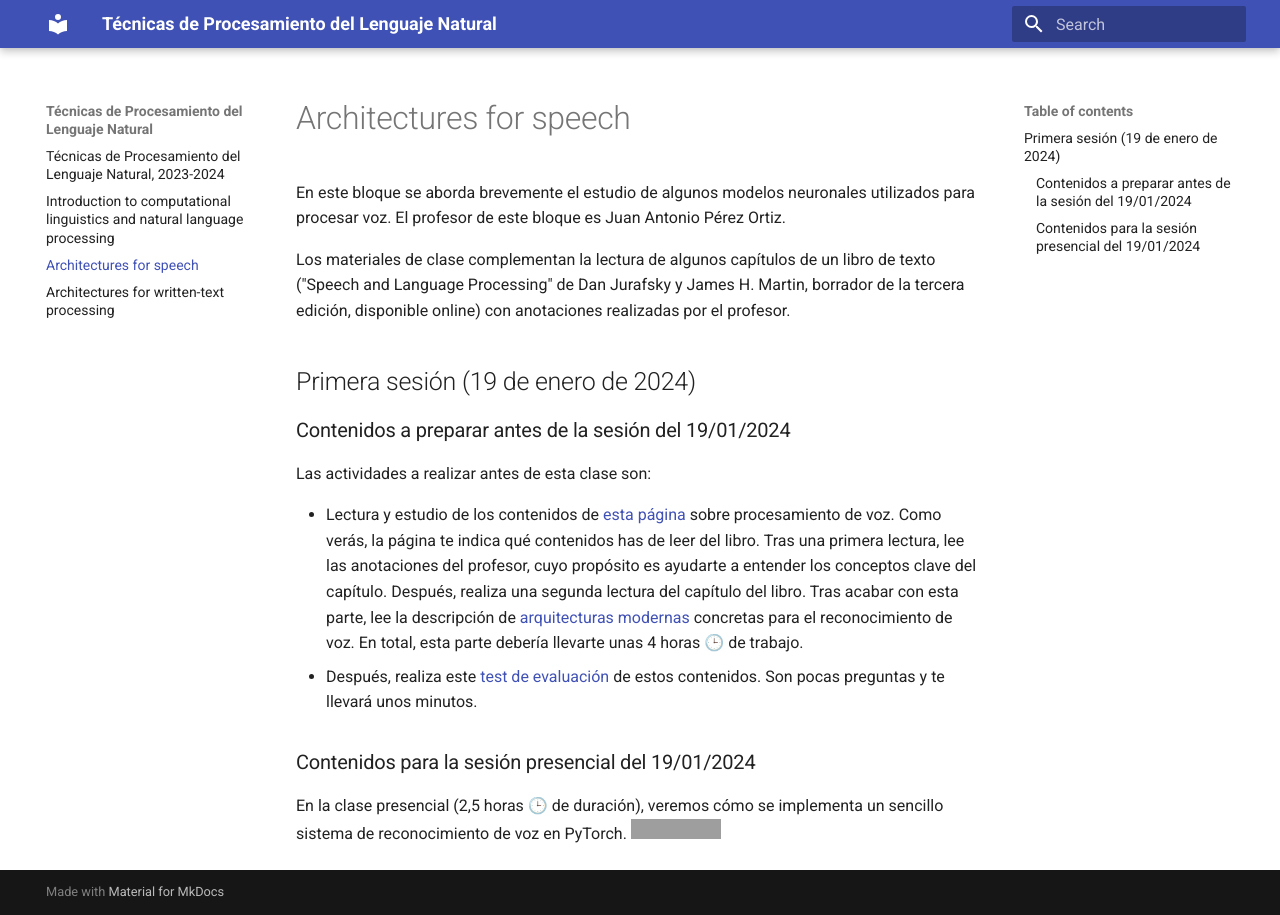
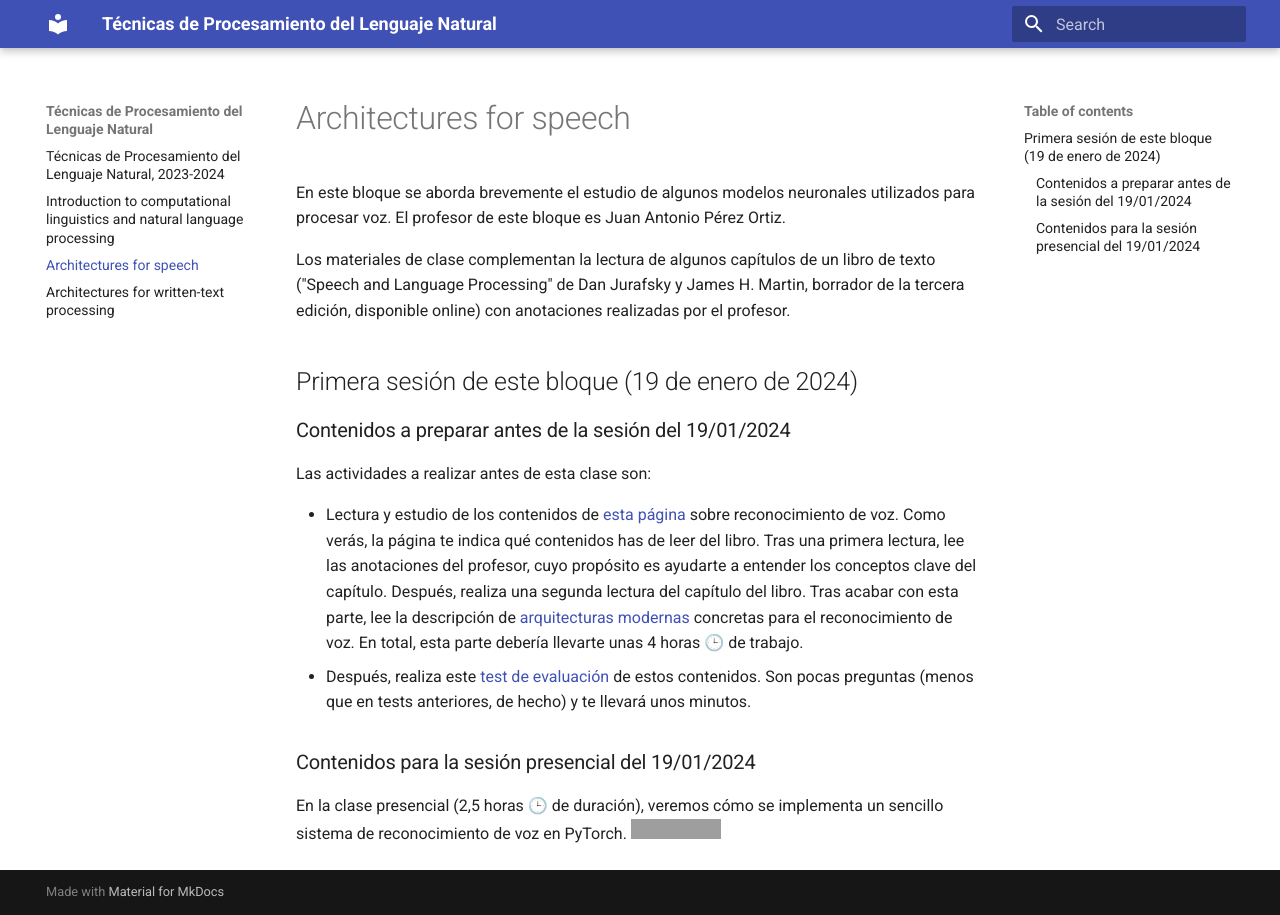
Before and after one commit to jaspock/tpln2324, an MkDocs documentation site: the page built from docs/speech.md, in a window 1280 px wide. Built offline with MkDocs 1.6.1 and Material for MkDocs 9.7.7, drawn with Linux system fonts in a browser that asks for light colours; grey boxes are pictures that could not be loaded.

Commit message:
Nuevas actividades y contenidos de voz

```diff
--- a/docs/speech.md
+++ b/docs/speech.md
@@ -4,14 +4,14 @@ En este bloque se aborda brevemente el estudio de algunos modelos neuronales uti
 
 Los materiales de clase complementan la lectura de algunos capítulos de un libro de texto ("Speech and Language Processing" de Dan Jurafsky y James H. Martin, borrador de la tercera edición, disponible online) con anotaciones realizadas por el profesor.
 
-## Primera sesión (19 de enero de 2024)
+## Primera sesión de este bloque (19 de enero de 2024)
 
 ### Contenidos a preparar antes de la sesión del 19/01/2024
 
 Las actividades a realizar antes de esta clase son:
 
-- Lectura y estudio de los contenidos de [esta página](https://dlsi.ua.es/~japerez/materials/transformers/speech/) sobre procesamiento de voz. Como verás, la página te indica qué contenidos has de leer del libro. Tras una primera lectura, lee las anotaciones del profesor, cuyo propósito es ayudarte a entender los conceptos clave del capítulo. Después, realiza una segunda lectura del capítulo del libro. Tras acabar con esta parte, lee la descripción de [arquitecturas modernas](https://dlsi.ua.es/~japerez/materials/transformers/speech/#arquitecturas-modernas-para-el-procesamiento-de-voz) concretas para el reconocimiento de voz. En total, esta parte debería llevarte unas 4 horas 🕒️ de trabajo.
-- Después, realiza este [test de evaluación](https://forms.gle/) de estos contenidos. Son pocas preguntas y te llevará unos minutos.
+- Lectura y estudio de los contenidos de [esta página](https://dlsi.ua.es/~japerez/materials/transformers/speech/) sobre reconocimiento de voz. Como verás, la página te indica qué contenidos has de leer del libro. Tras una primera lectura, lee las anotaciones del profesor, cuyo propósito es ayudarte a entender los conceptos clave del capítulo. Después, realiza una segunda lectura del capítulo del libro. Tras acabar con esta parte, lee la descripción de [arquitecturas modernas](https://dlsi.ua.es/~japerez/materials/transformers/speech/#arquitecturas-modernas-para-el-procesamiento-de-voz) concretas para el reconocimiento de voz. En total, esta parte debería llevarte unas 4 horas 🕒️ de trabajo.
+- Después, realiza este [test de evaluación](https://forms.gle/woGk9hkmepMVkrg47) de estos contenidos. Son pocas preguntas (menos que en tests anteriores, de hecho) y te llevará unos minutos.
 
 ### Contenidos para la sesión presencial del 19/01/2024
 
```
Also changed, not shown: docs/index.md (+3 -1 lines), docs/text.md (+3 -2 lines).
